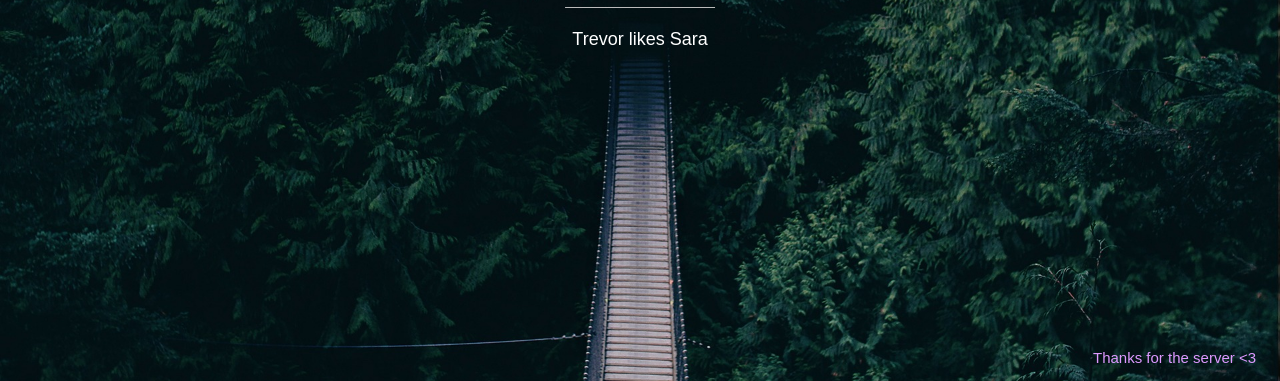
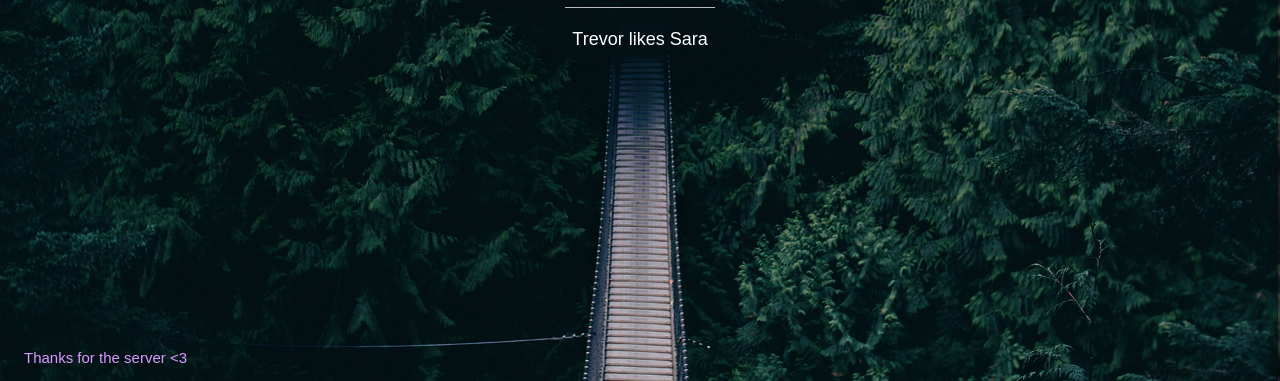
Before and after one commit to Rewindxx/Rewindxx.github.io, a plain HTML site: page index.html in a window 1280 px wide. Shown: the part 419-800 px from the top of the page. Drawn offline with Linux system fonts and the light colour scheme; a web font is replaced by a local one.

Commit message:
Redoing previous update
Changed credits from bottom right to bottom left as it was being covered
by the loading bar.

```diff
--- a/index.html
+++ b/index.html
@@ -25,7 +25,7 @@ body, html {height: 100%}
     <hr class="w3-border-grey" style="margin:auto;width:40%">
     <p class="w3-large w3-center">Trevor likes Sara</p>
   </div>
-    <div class="w3-display-bottomright w3-padding-large">
+    <div class="w3-display-bottomleft w3-padding-large">
     <font color="#dd99ff">Thanks for the server <3 </font>
   </div>
 
```
